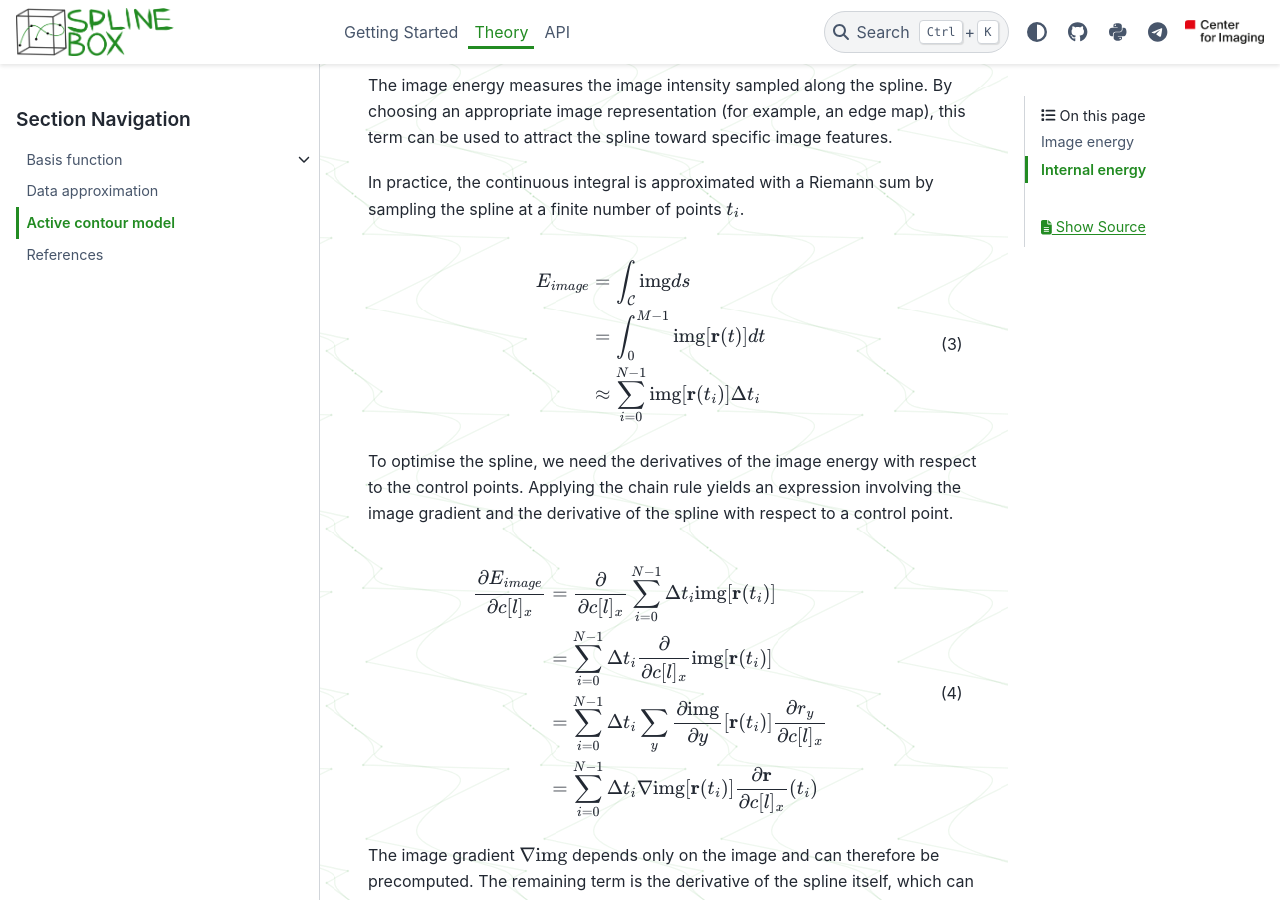
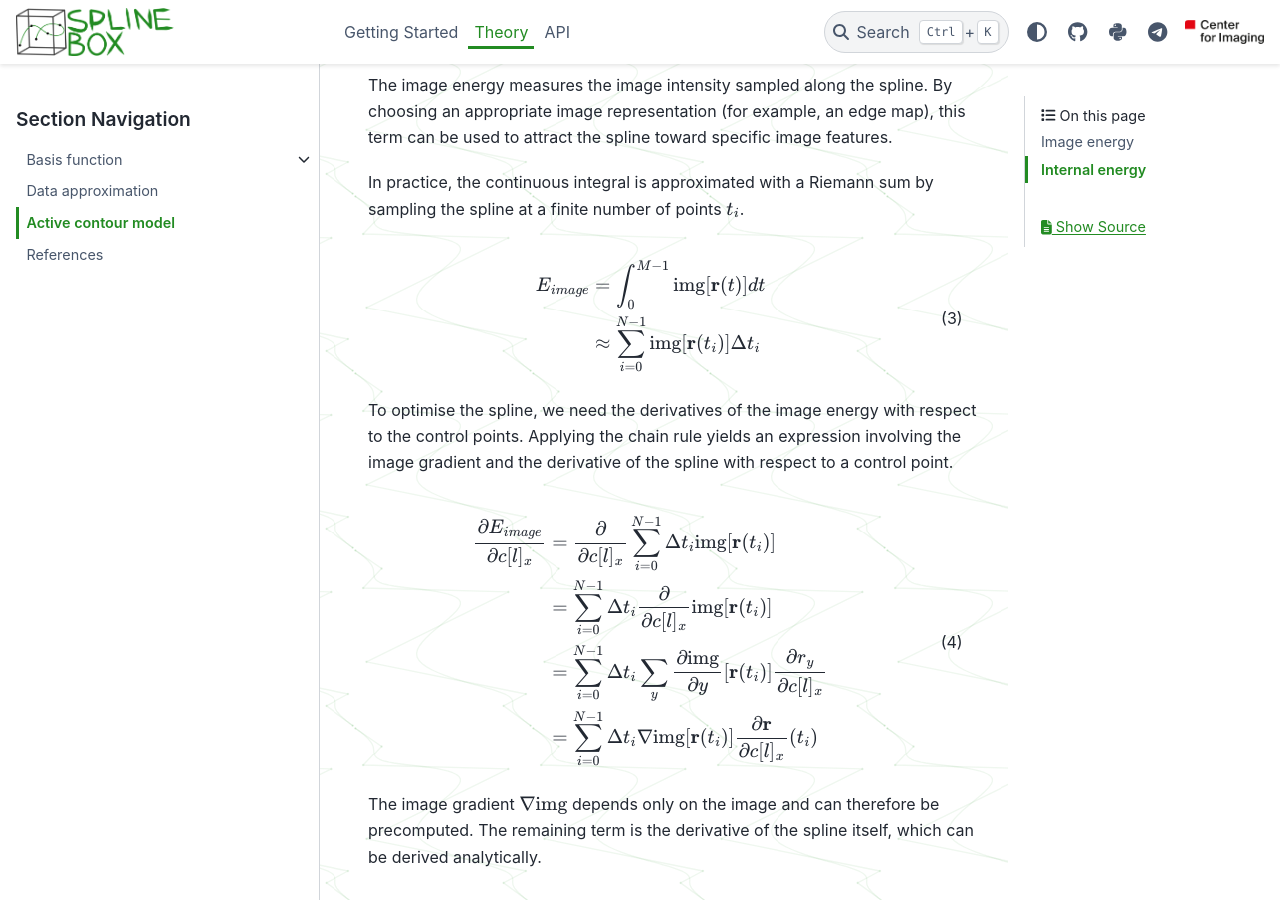
Before and after one commit to EPFL-Center-for-Imaging/splinebox, a Sphinx documentation site: the page built from docs/theory/active_contours.rst, in a window 1280 px wide and 900 px high, scrolled down 755 px. Built offline with Sphinx 7.4.7 and the PyData theme 0.15.4, drawn with Linux system fonts in a browser that asks for light colours; pages that are not in the unit, such as notebooks, are missing from menus; the version number could not be read and is left out.

```diff
--- a/docs/theory/active_contours.rst
+++ b/docs/theory/active_contours.rst
@@ -32,8 +32,7 @@
 .. math::
     :name: active_contour_model:eq:3
 
-    E_{image} &=\int_\mathcal{C} \mathrm{img} ds \\
-              &=\int_0^{M-1} \text{img}[\mathbf{r}(t)] dt \\
+    E_{image} &= \int_0^{M-1}\text{img}[\mathbf{r}(t)]dt \\
               &\approx \sum_{i=0}^{N-1} \text{img}[\mathbf{r}(t_i)] \Delta t_i
 
 To optimise the spline, we need the derivatives of the image energy with respect to the control points. Applying the chain rule yields an expression involving the image gradient and the derivative of the spline with respect to a control point.
```
